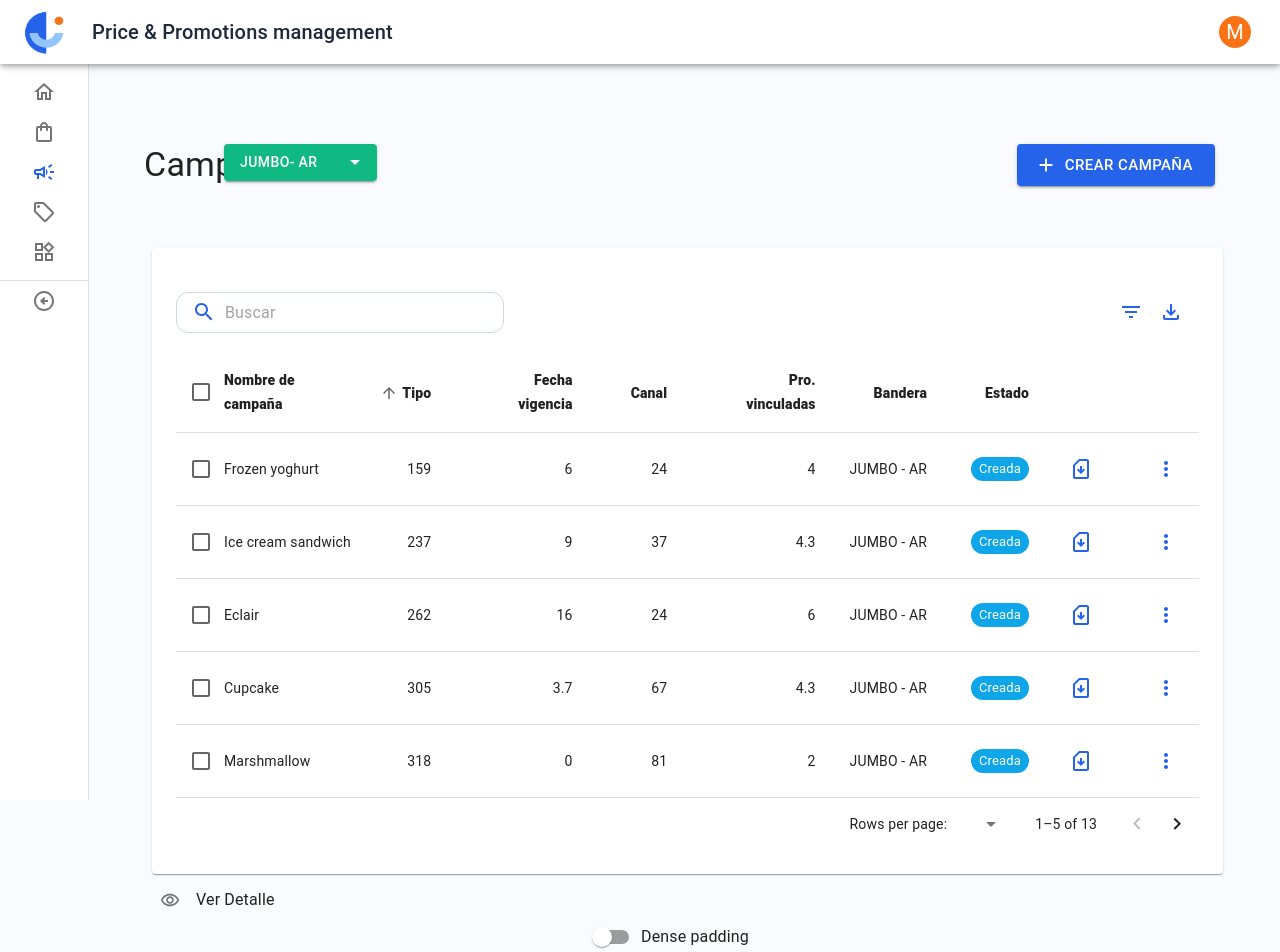
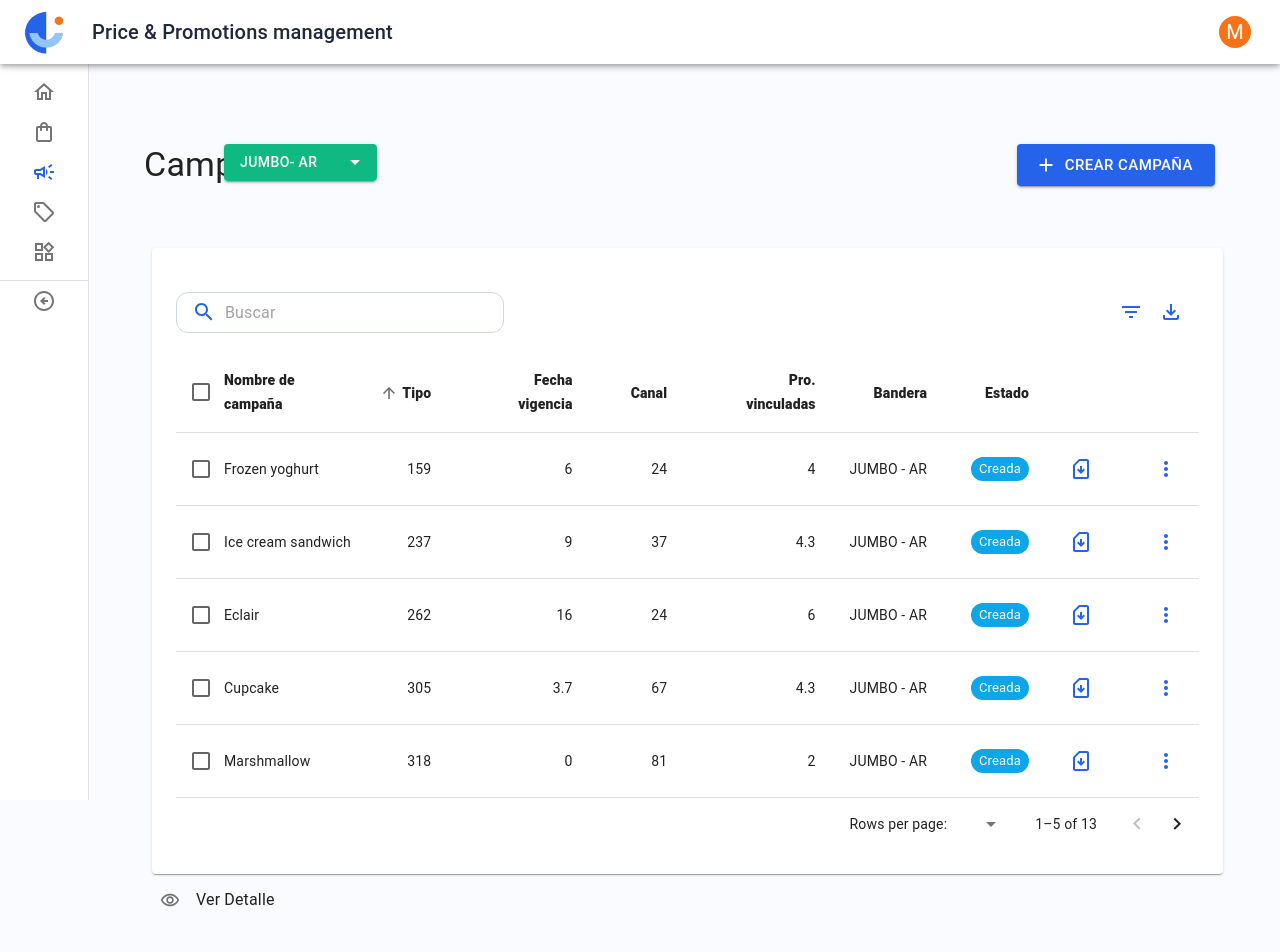
Before and after one commit to garancibiacl/PruebaTecnicaCencosud, a React (Create React App) app: page / in a window 1280 px wide. Shown: the top 952 px of the page. Built offline with nearby package versions, Linux system fonts and the light colour scheme.

Commit message:
Cambios de button ver detalle

```diff
--- a/src/Components/TableData.tsx
+++ b/src/Components/TableData.tsx
@@ -15,8 +15,6 @@
 import Checkbox from "@mui/material/Checkbox";
 import IconButton from "@mui/material/IconButton";
 import Tooltip from "@mui/material/Tooltip";
-import FormControlLabel from "@mui/material/FormControlLabel";
-import Switch from "@mui/material/Switch";
 import DeleteIcon from "@mui/icons-material/Delete";
 import FilterListIcon from "@mui/icons-material/FilterList";
 import FileDownloadOutlinedIcon from "@mui/icons-material/FileDownloadOutlined";
@@ -327,7 +325,6 @@
   const [orderBy, setOrderBy] = React.useState<keyof Data>("calories");
   const [selected, setSelected] = React.useState<readonly string[]>([]);
   const [page, setPage] = React.useState(0);
-  const [dense, setDense] = React.useState(false);
   const [rowsPerPage, setRowsPerPage] = React.useState(5);
 
   const handleRequestSort = (
@@ -379,9 +376,7 @@
     setPage(0);
   };
 
-  const handleChangeDense = (event: React.ChangeEvent<HTMLInputElement>) => {
-    setDense(event.target.checked);
-  };
+
 
   const isSelected = (name: string) => selected.indexOf(name) !== -1;
 
@@ -397,7 +392,6 @@
           <Table
             sx={{ minWidth: 850 }}
             aria-labelledby="tableTitle"
-            size={dense ? "small" : "medium"}
           >
             <EnhancedTableHead
               numSelected={selected.length}
@@ -492,10 +486,7 @@
         />
       </Paper>
       <VerDetalle />
-      <FormControlLabel
-        control={<Switch checked={dense} onChange={handleChangeDense} />}
-        label="Dense padding"
-      />
+
     </Box>
   );
 }
--- a/src/Components/TooltipsVer.tsx
+++ b/src/Components/TooltipsVer.tsx
@@ -74,13 +74,13 @@
         anchorOrigin={{ horizontal: 'right', vertical: 'bottom' }}
       >
 
-
-     <MenuItem>
-          <ListItemIcon>
-
-            <VerDetalle  fontSize="small" />
-            </ListItemIcon>
-        </MenuItem>
+     {/* <MenuItem  onClick={VerDetalle}  >
+          <ListItemIcon  >
+          <RemoveRedEyeOutlinedIcon fontSize="small" />
+          </ListItemIcon>
+          Ver Detalle
+        </MenuItem> */}
+        <VerDetalle/>
         <MenuItem>
           <ListItemIcon>
             <PowerSettingsNewOutlinedIcon fontSize="small" />
--- a/src/Components/VerDatalle.tsx
+++ b/src/Components/VerDatalle.tsx
@@ -15,7 +15,7 @@
 
 const style = {
   position: 'absolute' as 'absolute',
-  top: '62%',
+  top: '62.5%',
   left: '60%',
   transform: 'translate(-50%, -50%)',
   bgcolor: 'background.paper',
```
